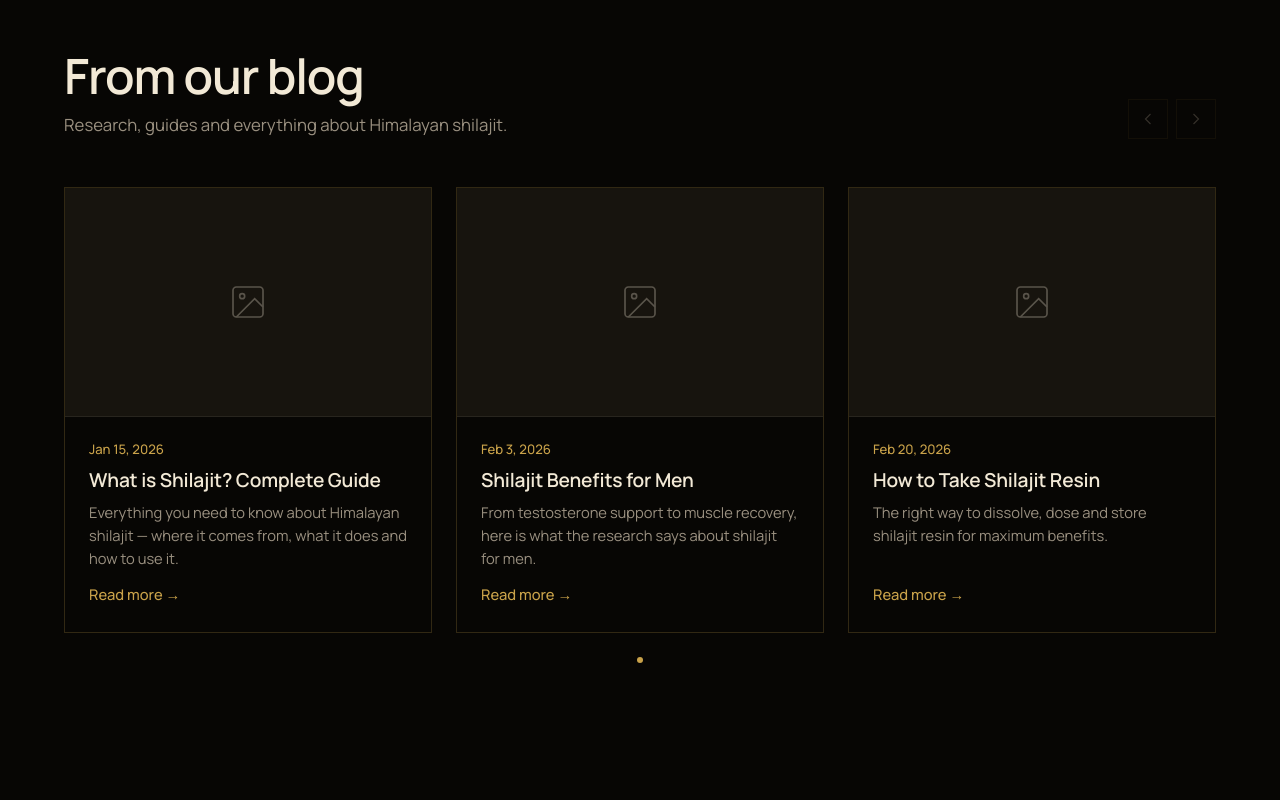
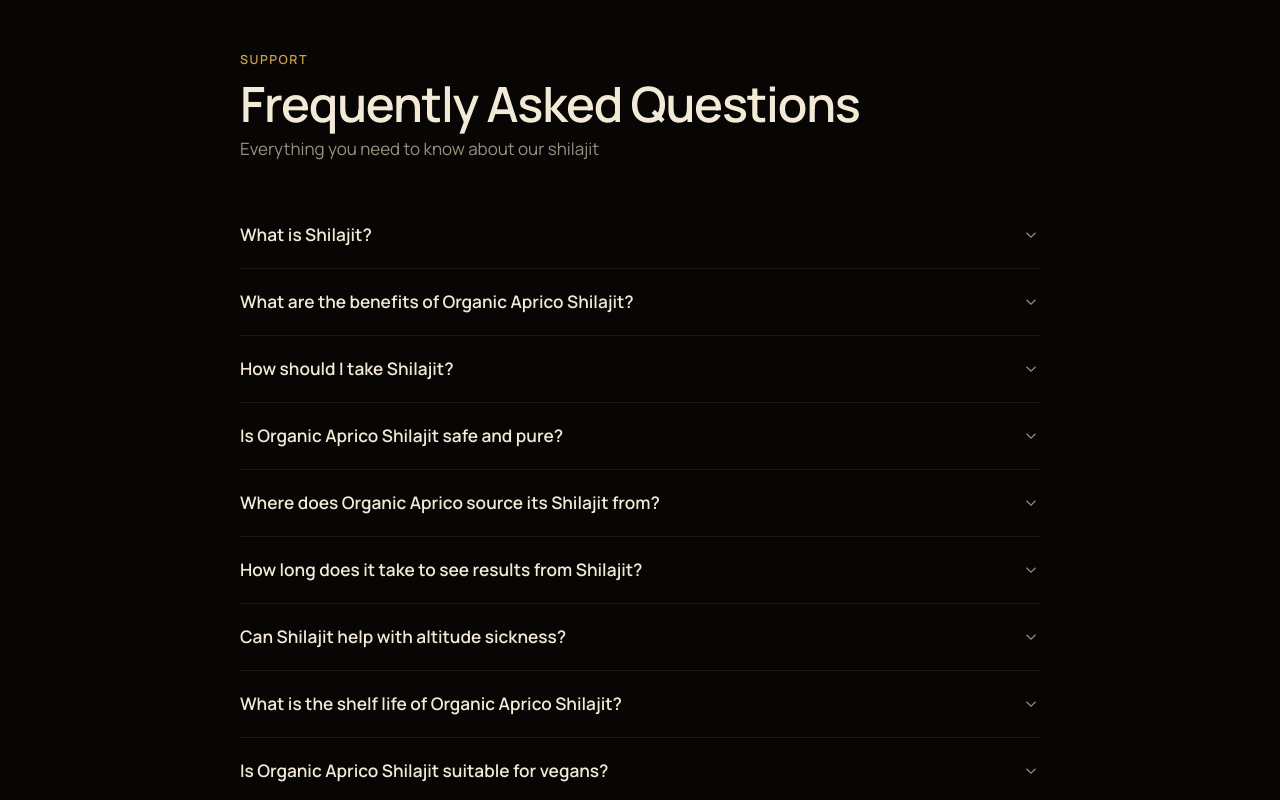
Before and after one commit to aghazain10/organic-aprico, a Nuxt app: page / in a window 1280 px wide. Shown: the part 7340-8140 px from the top of the page. Built offline with nearby package versions, Linux system fonts and the light colour scheme.

Commit message:
added faqs

```diff
--- /dev/null
+++ b/app/components/FaqSection.vue
@@ -0,0 +1,169 @@
+<template>
+  <section class="section" id="faq">
+    <div class="wrap faq-wrap">
+      <div class="section-label">Support</div>
+      <h2>Frequently Asked Questions</h2>
+      <p class="muted">Everything you need to know about our shilajit</p>
+      <div class="faq-list">
+        <div
+          v-for="(item, i) in faqs"
+          :key="i"
+          class="faq-item"
+          :class="{ open: openIndex === i }"
+        >
+          <button
+            class="faq-q"
+            :aria-expanded="openIndex === i"
+            @click="toggle(i)"
+          >
+            <span>{{ item.q }}</span>
+            <svg
+              class="faq-icon"
+              :class="{ rotated: openIndex === i }"
+              width="18"
+              height="18"
+              viewBox="0 0 24 24"
+              fill="none"
+              stroke="currentColor"
+              stroke-width="1.5"
+            >
+              <path d="M6 9l6 6 6-6" />
+            </svg>
+          </button>
+          <div class="faq-a" :class="{ open: openIndex === i }">
+            <div class="faq-a-inner">
+              <p>{{ item.a }}</p>
+            </div>
+          </div>
+        </div>
+      </div>
+    </div>
+  </section>
+</template>
+
+<script setup lang="ts">
+const openIndex = ref<number | null>(null)
+
+function toggle(i: number) {
+  openIndex.value = openIndex.value === i ? null : i
+}
+
+const faqs = [
+  {
+    q: 'What is Shilajit?',
+    a: 'Shilajit is a natural, tar-like resin that forms over centuries from the decomposition of plant matter in the Himalayan mountains. It is rich in fulvic acid, minerals, and other bioactive compounds, and has been used in traditional Ayurvedic medicine for thousands of years to support overall health and vitality.',
+  },
+  {
+    q: 'What are the benefits of Organic Aprico Shilajit?',
+    a: 'Organic Aprico Shilajit may help boost energy levels, support immune function, enhance cognitive performance, promote healthy aging, and aid in nutrient absorption due to its high fulvic acid content. It is also known for its potential to support testosterone levels, improve stamina, and contribute to overall wellness.',
+  },
+  {
+    q: 'How should I take Shilajit?',
+    a: 'We recommend dissolving a pea-sized amount (about 300–500 mg) of Organic Aprico Shilajit in warm water, milk, or tea once or twice daily. Start with a smaller dose to assess tolerance and gradually increase. It can be taken on an empty stomach for better absorption.',
+  },
+  {
+    q: 'Is Organic Aprico Shilajit safe and pure?',
+    a: 'Yes, our Shilajit is sourced from high-altitude Himalayan regions and undergoes rigorous third-party testing for purity, heavy metals, and contaminants. It is 100% organic, free from additives, and certified for quality. However, pregnant or nursing women, children, and those with medical conditions should consult a doctor before use.',
+  },
+  {
+    q: 'Where does Organic Aprico source its Shilajit from?',
+    a: 'Organic Aprico Shilajit is ethically sourced from pristine, high-elevation areas in the Himalayas. We work directly with sustainable harvesters to ensure the highest quality and purity while preserving the environment.',
+  },
+  {
+    q: 'How long does it take to see results from Shilajit?',
+    a: 'Results can vary based on individual health, dosage, and consistency. Many users report increased energy and vitality within 1–2 weeks, while other benefits like improved stamina or cognitive support may take 4–6 weeks of regular use.',
+  },
+  {
+    q: 'Can Shilajit help with altitude sickness?',
+    a: 'Traditionally, Shilajit has been used by Himalayan communities to combat altitude sickness due to its adaptogenic properties and ability to enhance oxygen utilization. While anecdotal evidence supports this, scientific studies are limited — consult a healthcare provider for personalised advice.',
+  },
+  {
+    q: 'What is the shelf life of Organic Aprico Shilajit?',
+    a: 'When stored in a cool, dry place away from direct sunlight, our Shilajit has a shelf life of up to 3 years. Keep the container tightly sealed to maintain its potency.',
+  },
+  {
+    q: 'Is Organic Aprico Shilajit suitable for vegans?',
+    a: 'Yes, our Shilajit is 100% plant-based, derived from natural decomposition of organic matter, and contains no animal products. It is vegan, gluten-free, and non-GMO.',
+  },
+  {
+    q: "What if I'm not satisfied with the product?",
+    a: 'Organic Aprico offers a 30-day money-back guarantee. If you are not completely satisfied, contact our customer support for a full refund — no questions asked.',
+  },
+]
+</script>
+
+<style scoped>
+.section-label {
+  text-transform: uppercase;
+  letter-spacing: .12em;
+  font-size: .78rem;
+  color: var(--gold);
+  font-weight: 600;
+  margin-bottom: .5rem;
+}
+
+.faq-wrap {
+  max-width: 800px;
+}
+.faq-wrap h2 {
+  margin-bottom: .25rem;
+}
+.faq-wrap > .muted {
+  margin-bottom: 2.5rem;
+}
+
+.faq-list {
+  display: flex;
+  flex-direction: column;
+}
+
+.faq-item {
+  border-bottom: 1px solid var(--line-soft);
+}
+
+.faq-q {
+  width: 100%;
+  display: flex;
+  align-items: center;
+  justify-content: space-between;
+  gap: 1rem;
+  padding: 1.2rem 0;
+  font-family: var(--serif);
+  font-size: 1.08rem;
+  font-weight: 600;
+  color: var(--cream);
+  text-align: left;
+  background: none;
+  border: 0;
+  cursor: pointer;
+  transition: color .2s;
+}
+.faq-q:hover { color: var(--gold-bright); }
+
+.faq-icon {
+  flex-shrink: 0;
+  color: var(--stone);
+  transition: transform .3s var(--ease);
+}
+.faq-icon.rotated {
+  transform: rotate(180deg);
+}
+
+.faq-a {
+  display: grid;
+  grid-template-rows: 0fr;
+  transition: grid-template-rows .35s var(--ease);
+}
+.faq-a.open {
+  grid-template-rows: 1fr;
+}
+.faq-a-inner {
+  overflow: hidden;
+}
+.faq-a-inner p {
+  padding-bottom: 1.2rem;
+  color: var(--stone);
+  line-height: 1.7;
+  font-size: .98rem;
+}
+</style>
--- a/app/pages/index.vue
+++ b/app/pages/index.vue
@@ -9,6 +9,7 @@
       <PurificationSection />
       <ComparisonTable />
       <CertificationsSection />
+      <FaqSection />
       <BlogPreview />
     </main>
     <AppFooter />
```
